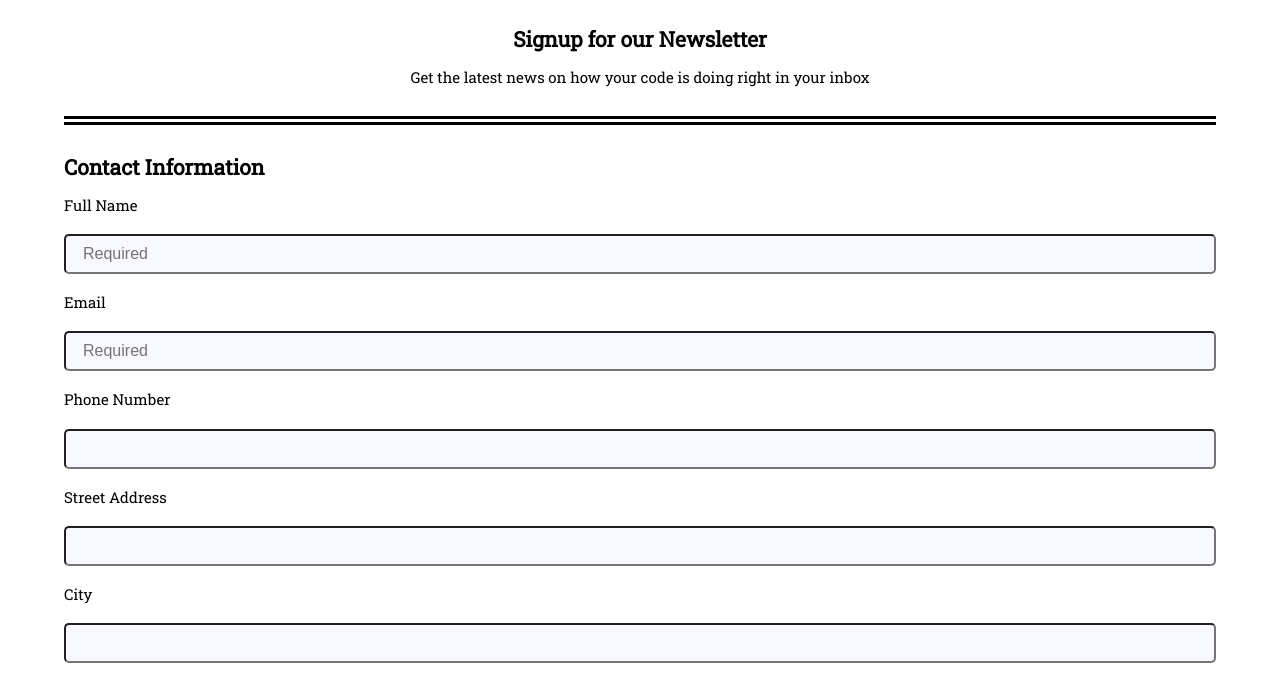
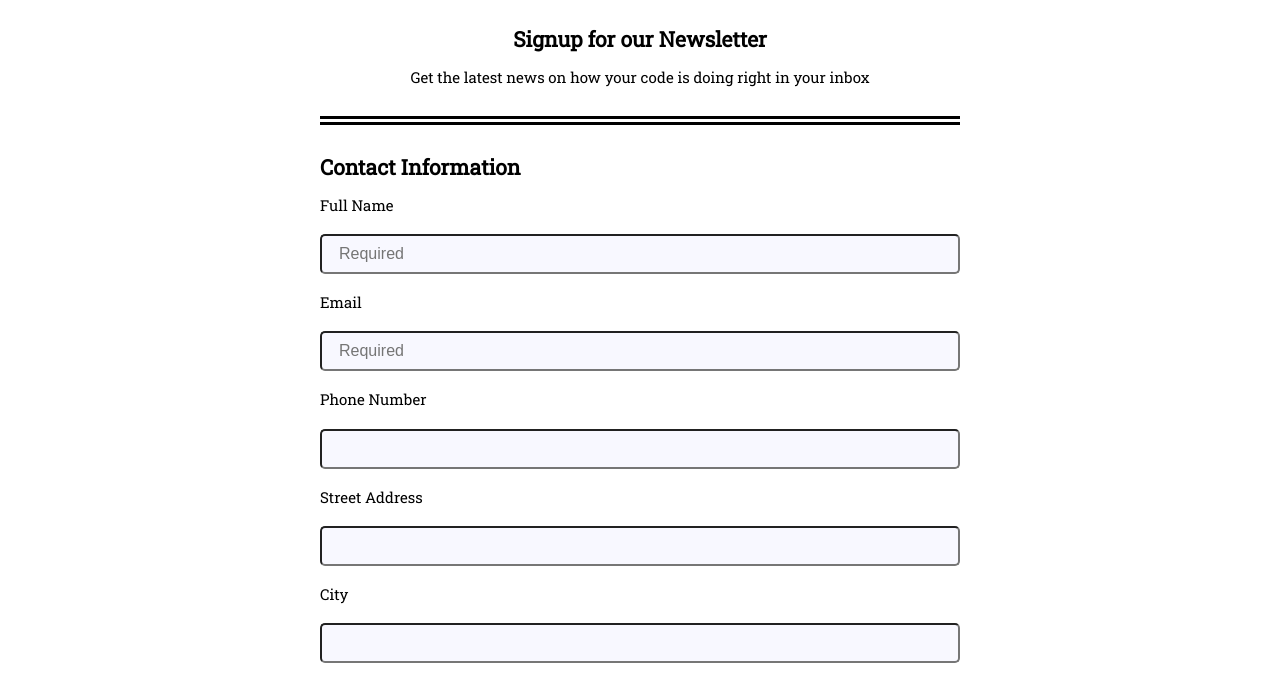
Before and after one commit to euvox/onlineregistrationform, a plain HTML site: page index.html in a window 1280 px wide. Shown: the part 99-779 px from the top of the page. Drawn offline with Linux system fonts and the light colour scheme.

Commit message:
added 760px  breakpoint

```diff
--- a/css/style.css
+++ b/css/style.css
@@ -113,3 +113,9 @@ button {
 .indent {
   text-indent: 15px;
 }
+
+@media (min-width: 760px) {
+  .main-container {
+    width: 50%;
+  }
+}
```
